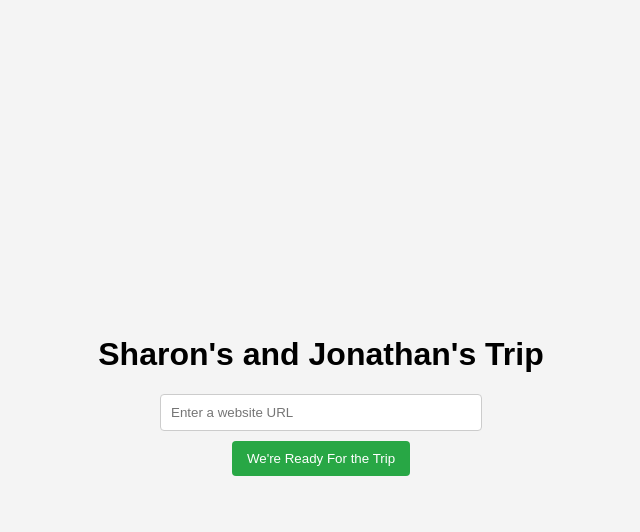
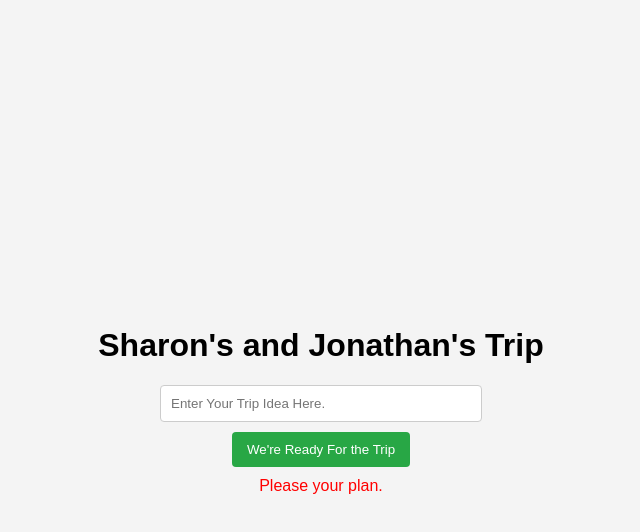
Before and after one commit to wilys-json/wilys-json.github.io, a plain HTML site: page gift/gift-for-Sharon-and-Jonathan.html in a window 1280 px wide. Both pictures are taken after a click on the button "We're Ready For the Trip". Shown: the whole page, without its empty margins (319-959 px from the left). Drawn offline with Linux system fonts and the light colour scheme.

Commit message:
Update gift-for-Sharon-and-Jonathan.html

```diff
--- a/gift/gift-for-Sharon-and-Jonathan.html
+++ b/gift/gift-for-Sharon-and-Jonathan.html
@@ -42,7 +42,7 @@
 <body>
 
     <h1>Sharon's and Jonathan's Trip</h1>
-    <input type="text" id="websiteInput" placeholder="Enter a website URL">
+    <input type="text" id="websiteInput" placeholder="Enter Your Trip Idea Here.">
     <button id="generateButton">We're Ready For the Trip</button>
     <div class="error" id="errorContainer"></div>
 
@@ -51,13 +51,13 @@
             const websiteInput = document.getElementById('websiteInput').value;
             const errorContainer = document.getElementById('errorContainer');
 
-            if (websiteInput && (websiteInput.startsWith('http://') || websiteInput.startsWith('https://')) {
+            if (websiteInput) {
                 const formattedURL = 'https://wa.me/85265383455?text=' + '大哥、Kathy，我地揀好去玩嘅Package啦%E2%9C%88%20%F0%9F%9A%84%20%F0%9F%9A%A2%20%F0%9F%98%8A:\n' + websiteInput;
               // Open the URL in a new tab without checking validity
                 window.open(formattedURL, '_blank');
                 errorContainer.innerHTML = ''; // Clear previous error message
             } else {
-                errorContainer.innerHTML = 'Please enter a valid URL.';
+                errorContainer.innerHTML = 'Please your plan.';
             }
         };
     </script>
```
